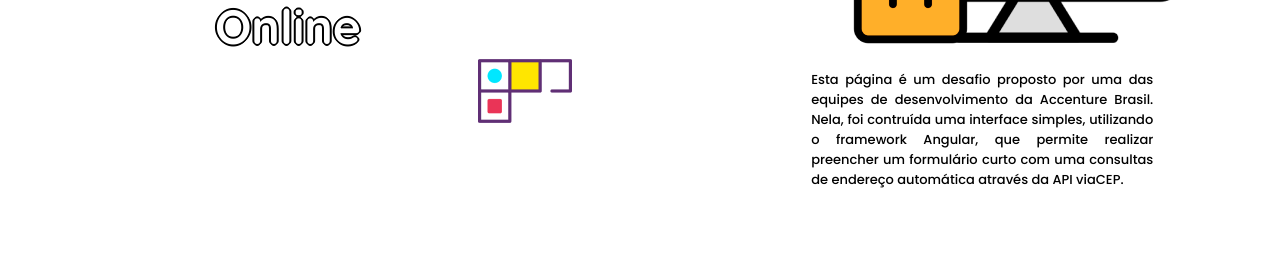
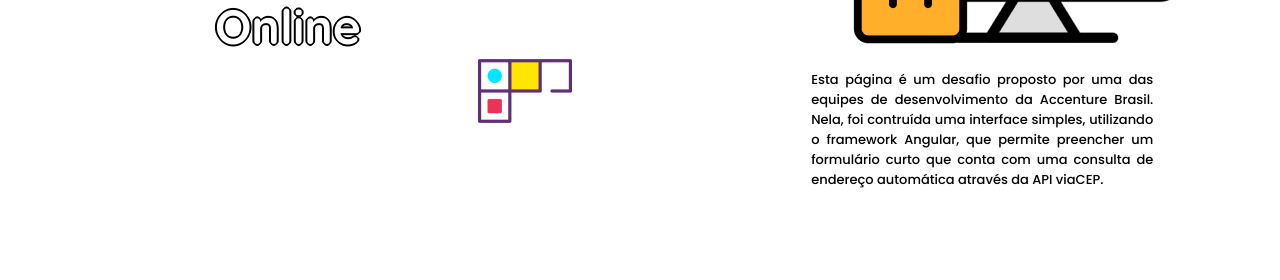
Before and after one commit to RitaCSRangel/challenge, an Angular app: page /inicio in a window 1280 px wide. Shown: the part 439-719 px from the top of the page. Built offline with nearby package versions, Linux system fonts and the light colour scheme.

Commit message:
Ajuste no texto inicial

```diff
--- a/src/app/componentes/inicio/inicio.component.html
+++ b/src/app/componentes/inicio/inicio.component.html
@@ -14,8 +14,8 @@
     <div class="body-introdutorio">
         <div class="body-introdutorio-img"><img class="body-introdutorio-img-size" src="assets/frontImage3.png" alt="image"></div>
         <span class="body-introdutorio-texto"> Esta página é um desafio proposto por uma das equipes de desenvolvimento da Accenture Brasil.
-            Nela, foi contruída uma interface simples, utilizando o framework Angular, que permite realizar preencher um formulário curto
-            com uma consultas de endereço automática através da API viaCEP.</span>
+            Nela, foi contruída uma interface simples, utilizando o framework Angular, que permite preencher um formulário curto que conta
+            com uma consulta de endereço automática através da API viaCEP.</span>
     </div>
 
 </div>
```
